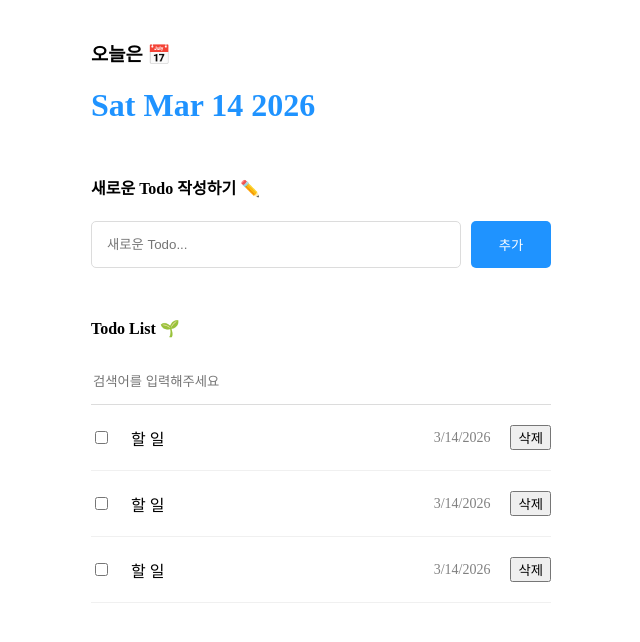
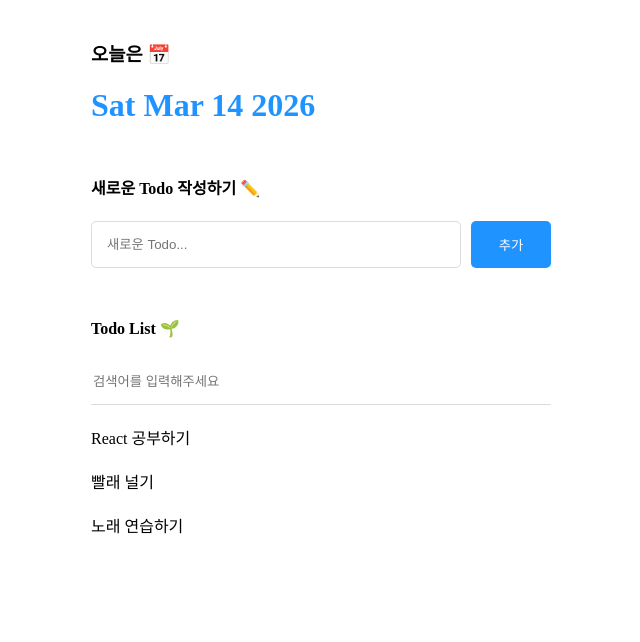
Before and after one commit to gyeonggumun/study_schedule_management, a React (Create React App) app: page / in a window 1280 px wide. Shown: the top 642 px of the page, without its empty margins (319-959 px from the left). Built offline with nearby package versions, Linux system fonts and the light colour scheme.

Commit message:
map이용 html요소 반복 렌더링 설정

```diff
--- a/src/component/TodoList.js
+++ b/src/component/TodoList.js
@@ -1,14 +1,14 @@
 import TodoItem from "./TodoItem";
 import "./TodoList.css"
 
-const TodoList = () => {
+const TodoList = ({todo}) => {
     return <div className="TodoList">
         <h4>Todo List 🌱</h4>
         <input className="searchbar" placeholder="검색어를 입력해주세요" />
         <div className="list_wrapper">
-            <TodoItem />
-            <TodoItem />
-            <TodoItem />
+            {todo.map((it) => (
+                <div>{it.content}</div>
+            ))}
         </div>
     </div>
 };
```
